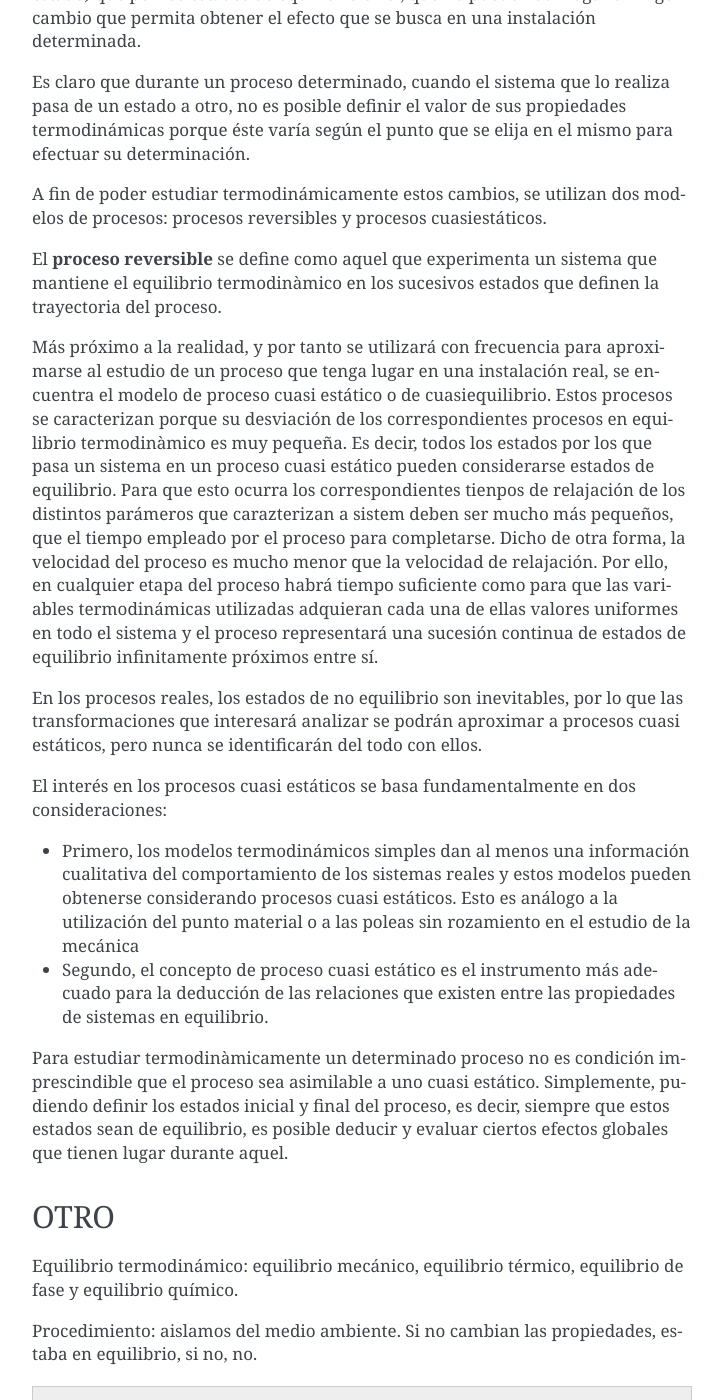
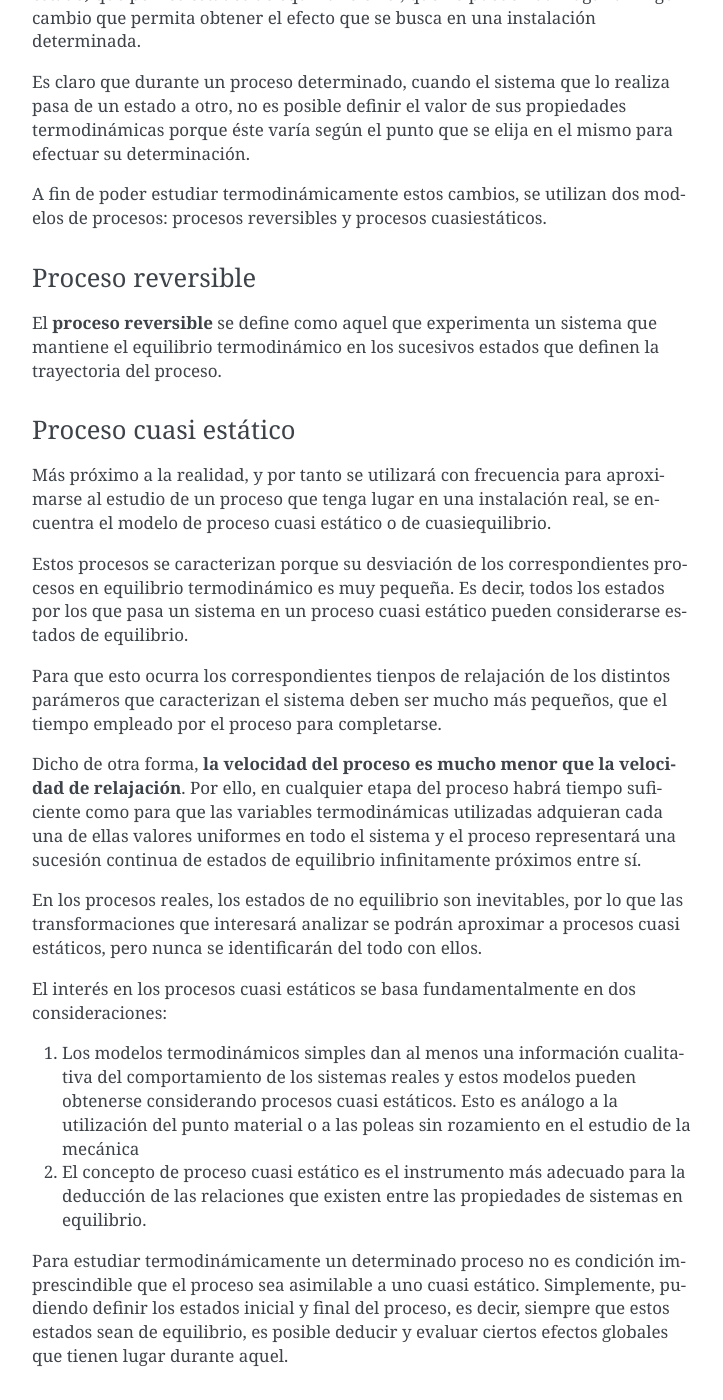
Before and after one commit to mantielero/termodinamica, a Sphinx documentation site: the page built from source/conceptos_equilibrio.rst, in a window 1280 px wide and 1400 px high, scrolled down 1845 px. Shown: the whole window, without its empty margins (388-1111 px from the left). Built offline with Sphinx 7.4.7, drawn with Linux system fonts in a browser that asks for light colours; pages that are not in the unit, such as notebooks, are missing from menus; some of the changed text lies outside the part shown.

Commit message:
Update conceptos_equilibrio.rst

```diff
--- a/source/conceptos_equilibrio.rst
+++ b/source/conceptos_equilibrio.rst
@@ -51,24 +51,35 @@ Es claro que durante un proceso determinado, cuando el sistema que lo realiza pa
 A fin de poder estudiar termodinámicamente estos cambios, se utilizan dos modelos de procesos: procesos reversibles y procesos cuasiestáticos.
 
 
-El **proceso reversible** se define como aquel que experimenta un sistema que mantiene el equilibrio termodinàmico en los sucesivos estados que definen la trayectoria del proceso.
+Proceso reversible
+^^^^^^^^^^^^^^^^^^
 
-Más próximo a la realidad, y por tanto se utilizará con frecuencia para aproximarse al estudio de un proceso que tenga lugar en una instalación real, se encuentra el modelo de proceso cuasi estático o de cuasiequilibrio. Estos procesos se caracterizan porque su desviación de los correspondientes procesos en equilibrio termodinàmico es muy pequeña. Es decir, todos los estados por los que pasa un sistema en un proceso cuasi estático pueden considerarse estados de equilibrio. Para que esto ocurra los correspondientes tienpos de relajación de los distintos parámeros que carazterizan a sistem deben ser mucho más pequeños, que el tiempo empleado por el proceso para completarse. Dicho de otra forma, la velocidad del proceso es mucho menor que la velocidad de relajación. Por ello, en cualquier etapa del proceso habrá tiempo suficiente como para que las variables termodinámicas utilizadas adquieran cada una de ellas valores uniformes en todo el sistema y el proceso representará una sucesión continua de estados de equilibrio infinitamente próximos entre sí.
+El **proceso reversible** se define como aquel que experimenta un sistema que mantiene el equilibrio termodinámico en los sucesivos estados que definen la trayectoria del proceso.
+
+Proceso cuasi estático
+^^^^^^^^^^^^^^^^^^^^^^
+
+Más próximo a la realidad, y por tanto se utilizará con frecuencia para aproximarse al estudio de un proceso que tenga lugar en una instalación real, se encuentra el modelo de proceso cuasi estático o de cuasiequilibrio.
+
+Estos procesos se caracterizan porque su desviación de los correspondientes procesos en equilibrio termodinámico es muy pequeña. Es decir, todos los estados por los que pasa un sistema en un proceso cuasi estático pueden considerarse estados de equilibrio.
+
+Para que esto ocurra los correspondientes tienpos de relajación de los distintos parámeros que caracterizan el sistema deben ser mucho más pequeños, que el tiempo empleado por el proceso para completarse.
+
+Dicho de otra forma, **la velocidad del proceso es mucho menor que la velocidad de relajación**. Por ello, en cualquier etapa del proceso habrá tiempo suficiente como para que las variables termodinámicas utilizadas adquieran cada una de ellas valores uniformes en todo el sistema y el proceso representará una sucesión continua de estados de equilibrio infinitamente próximos entre sí.
 
 En los procesos reales, los estados de no equilibrio son inevitables, por lo que las transformaciones que interesará analizar se podrán aproximar a procesos cuasi estáticos, pero nunca se identificarán del todo con ellos.
 
 El interés en los procesos cuasi estáticos se basa fundamentalmente en dos consideraciones:
 
-- Primero, los modelos termodinámicos simples dan al menos una información cualitativa del comportamiento de los sistemas reales y estos modelos pueden obtenerse considerando procesos cuasi estáticos. Esto es análogo a la utilización del punto material o a las poleas sin rozamiento en el estudio de la mecánica
-- Segundo, el concepto de proceso cuasi estático es el instrumento más adecuado para la deducción de las relaciones que existen entre las propiedades de sistemas en equilibrio.
-Para estudiar termodinàmicamente un determinado proceso no es condición imprescindible que el proceso sea asimilable a uno cuasi estático. Simplemente, pudiendo definir los estados inicial y final del proceso, es decir, siempre que estos estados sean de equilibrio, es posible deducir y evaluar ciertos efectos globales que tienen lugar durante aquel.
+1. Los modelos termodinámicos simples dan al menos una información cualitativa del comportamiento de los sistemas reales y estos modelos pueden obtenerse considerando procesos cuasi estáticos. Esto es análogo a la utilización del punto material o a las poleas sin rozamiento en el estudio de la mecánica
+2. El concepto de proceso cuasi estático es el instrumento más adecuado para la deducción de las relaciones que existen entre las propiedades de sistemas en equilibrio.
+
+Para estudiar termodinámicamente un determinado proceso no es condición imprescindible que el proceso sea asimilable a uno cuasi estático. Simplemente, pudiendo definir los estados inicial y final del proceso, es decir, siempre que estos estados sean de equilibrio, es posible deducir y evaluar ciertos efectos globales que tienen lugar durante aquel.
 
 
 
-OTRO
-----
-
-
+Resumen
+-------
 
 Equilibrio termodinámico: equilibrio mecánico, equilibrio térmico, equilibrio de fase y equilibrio químico.
 
```
Also changed, not shown: other parts of source/conceptos_equilibrio.rst (+2 -2 lines).
